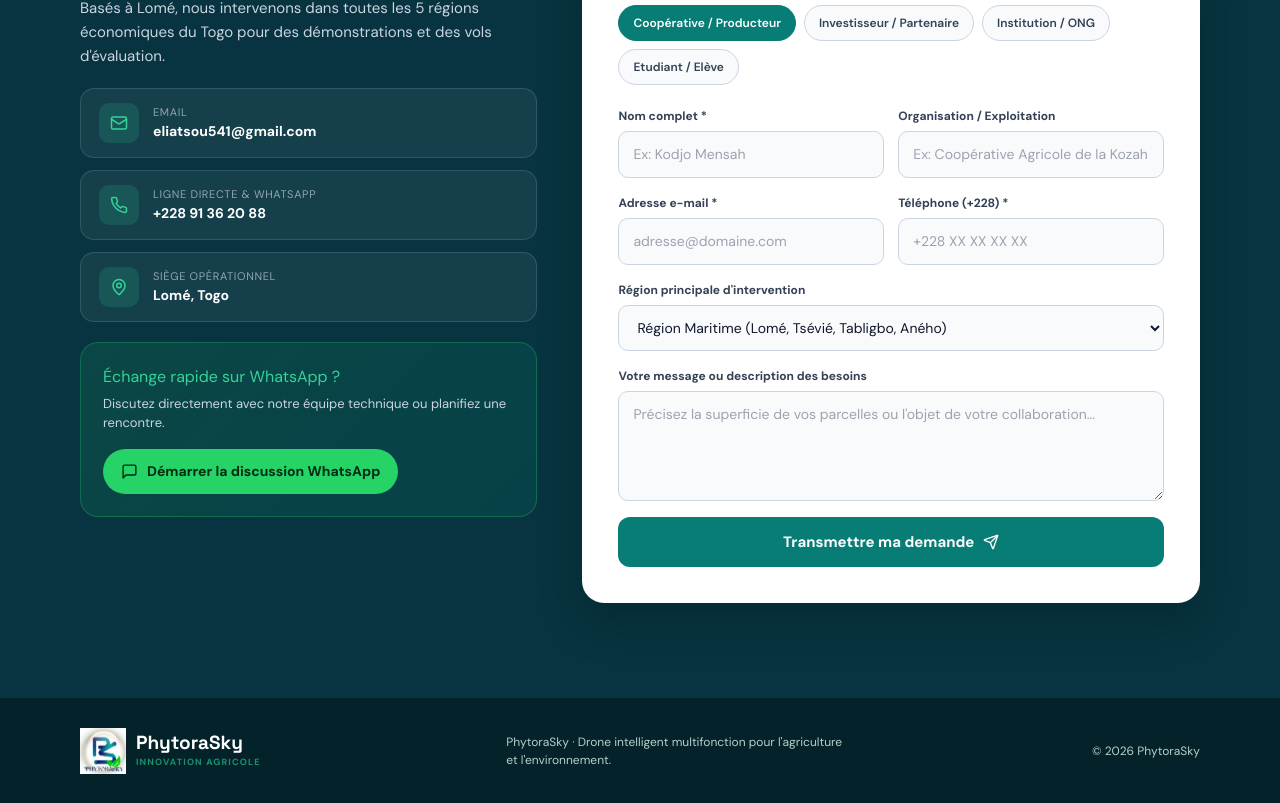
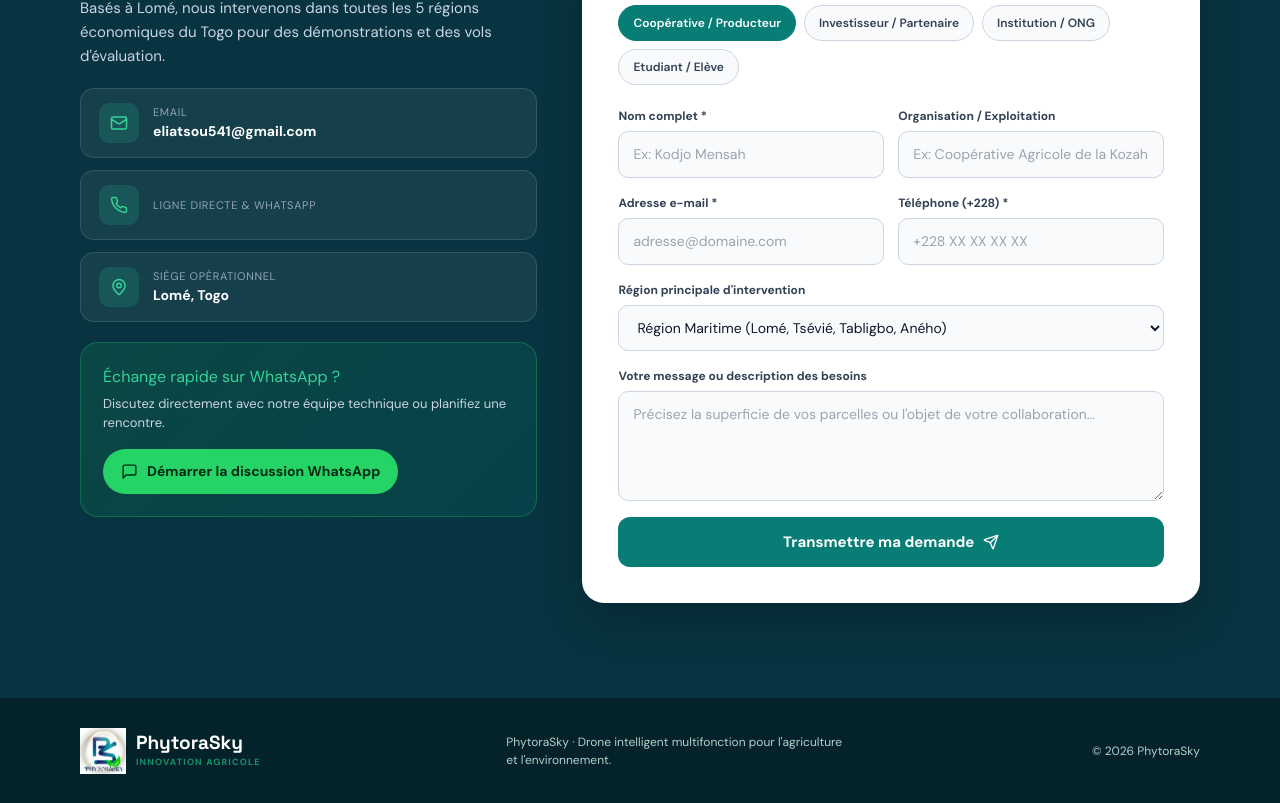
Before and after one commit to AYEDJE/PhytoraSky_Tech, a React (Vite) app in the folder PhytoraSky_Tech-main/: page / in a window 1280 px wide. Shown: the part 9167-9970 px from the top of the page. Built offline with nearby package versions, Linux system fonts and the light colour scheme.

Commit message:
correction d'erreur

```diff
--- a/PhytoraSky_Tech-main/src/components/Contact.tsx
+++ b/PhytoraSky_Tech-main/src/components/Contact.tsx
@@ -56,7 +56,7 @@ export default function Contact() {
                 <span className="info-icon"><Phone size={18} /></span>
                 <div>
                   <small>Ligne directe & WhatsApp</small>
-                  <strong>+228 91 36 20 88</strong>
+                  <strong></strong>
                 </div>
               </a>
 
```
